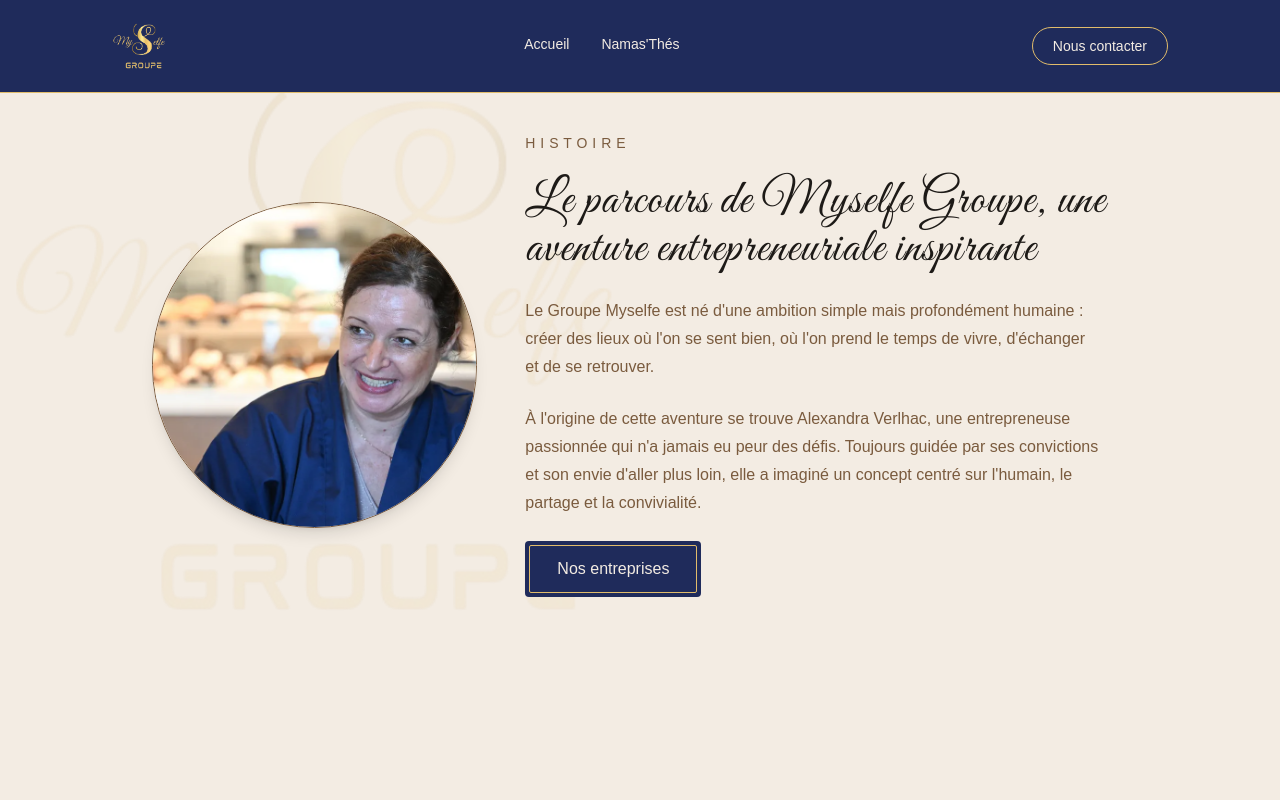
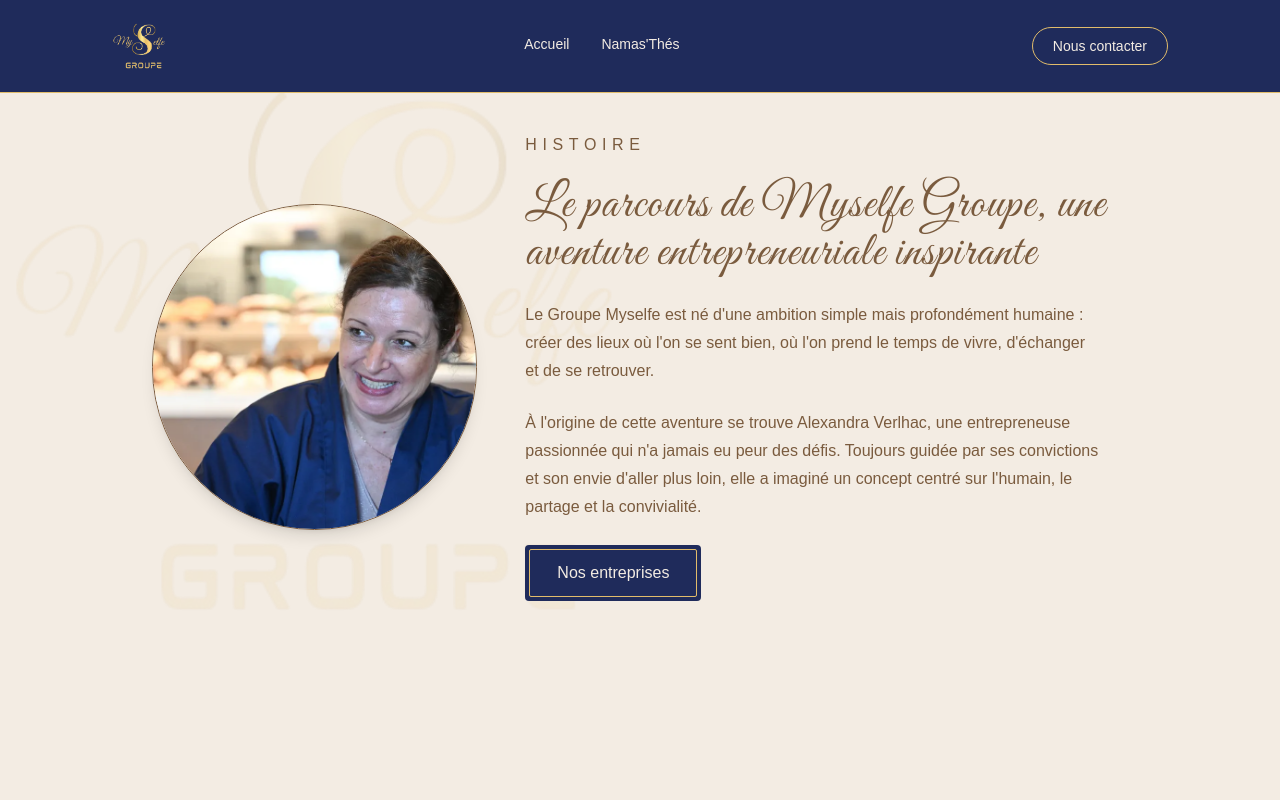
Before and after one commit to Myselfe-Groupe/Myselfe-groupe-website, a Next.js app: page / in a window 1280 px wide. Shown: the top 800 px of the page. Built offline with nearby package versions, Linux system fonts and the light colour scheme; a web font is replaced by a local one.

Commit message:
Style: Update font sizes for improved readability in Home component

```diff
--- a/src/app/page.tsx
+++ b/src/app/page.tsx
@@ -29,10 +29,10 @@ export default function Home() {
               className="aspect-square w-40 sm:w-1/3 rounded-full object-cover border-secondary border shadow-lg z-10"
             />
             <div className="max-w-2xl space-y-6 z-10">
-              <p className="text-sm font-medium uppercase tracking-[0.35em] text-secondary">
+              <p className="text-base font-medium uppercase tracking-[0.35em] text-secondary">
                 Histoire
               </p>
-              <h1 className="font-title text-3xl font tracking-wide text-foreground sm:text-5xl">
+              <h1 className="font-title text-4xl font tracking-wide text-secondary sm:text-5xl">
                 Le parcours de Myselfe Groupe, une aventure entrepreneuriale inspirante
               </h1>
               <p className="max-w-xl text-sm sm:text-base leading-7 text-secondary">
```
